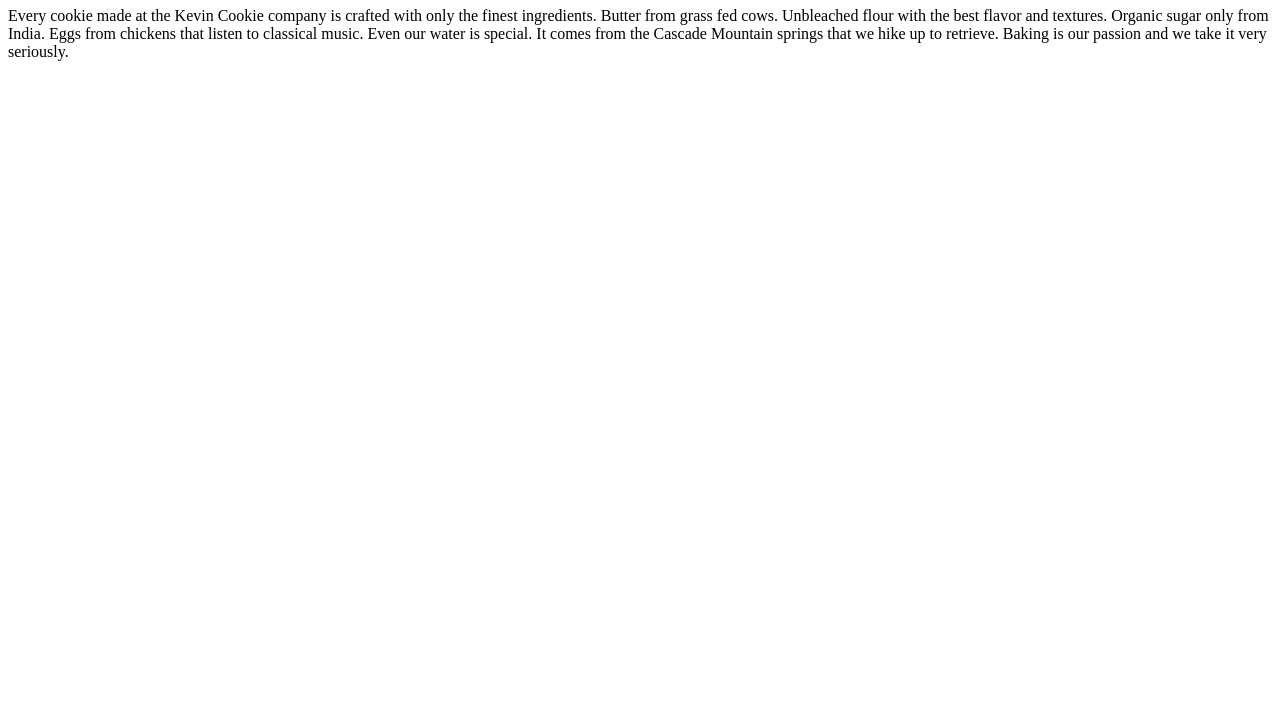
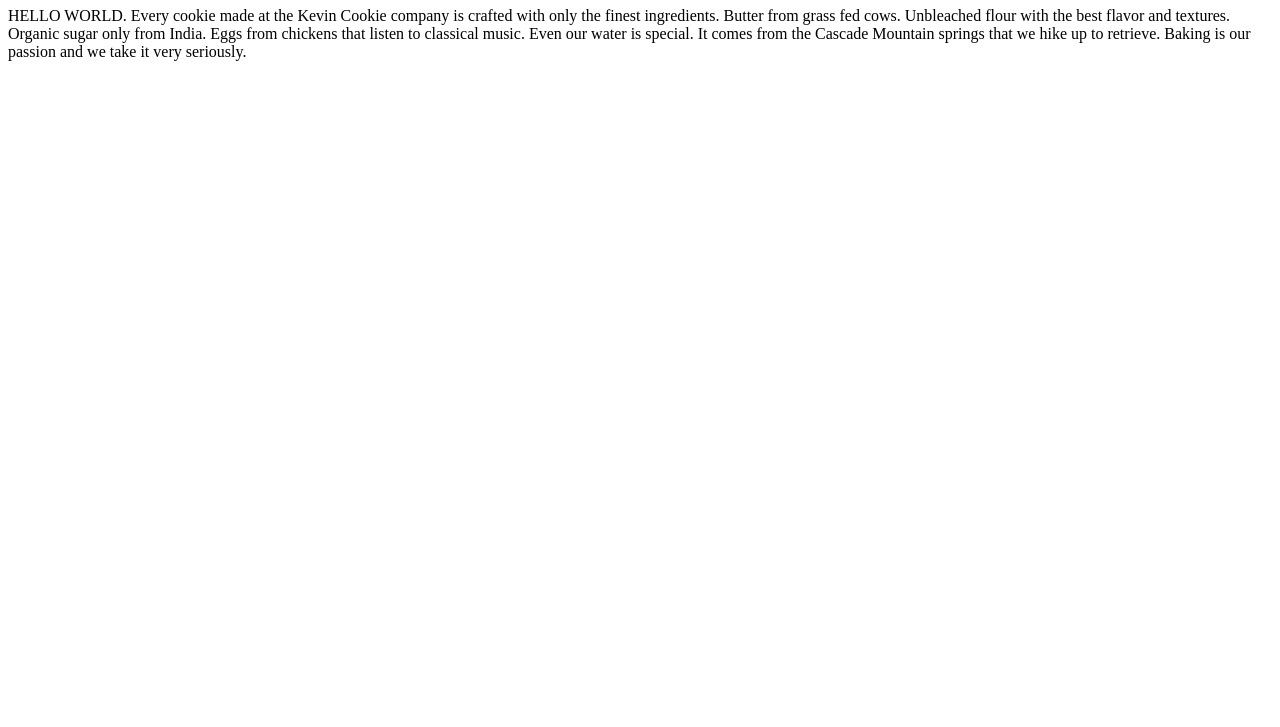
Before and after one commit to 2PunchhhMan/learningGit01, a plain HTML site: page index.htm in a window 1280 px wide. Shown: the part 73-800 px from the top of the page. Drawn offline with Linux system fonts and the light colour scheme.

Commit message:
added hello world to the text

```diff
--- a/index.htm
+++ b/index.htm
@@ -3,7 +3,7 @@
 <body>
 
 <h1>Deliciousness in every bite!</h1>
-<p>Every cookie made at the Kevin Cookie company is crafted with only the finest ingredients. Butter from grass fed cows. Unbleached flour with the best flavor and textures. Organic sugar only from India. Eggs from chickens that listen to classical music. Even our water is special. It comes from the Cascade Mountain springs that we hike up to retrieve. Baking is our passion and we take it very seriously.</p>
+<p>HELLO WORLD. Every cookie made at the Kevin Cookie company is crafted with only the finest ingredients. Butter from grass fed cows. Unbleached flour with the best flavor and textures. Organic sugar only from India. Eggs from chickens that listen to classical music. Even our water is special. It comes from the Cascade Mountain springs that we hike up to retrieve. Baking is our passion and we take it very seriously.</p>
 
 </body>
 </html>
```
